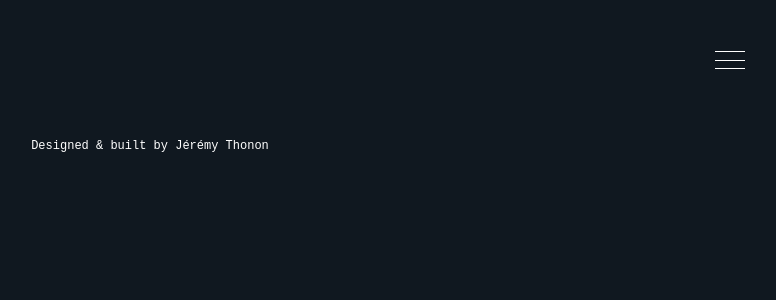
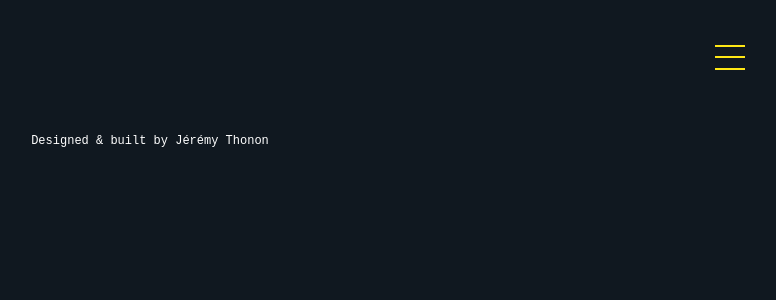
Before and after one commit to JeremyThonon/portfolio, an Angular app: page / in a window 1280 px wide. Shown: the top 300 px of the page, without its empty margins (490-1266 px from the left). Built offline with nearby package versions, Linux system fonts and the light colour scheme.

Commit message:
feat(header): styling menu toggle

```diff
--- a/src/app/shared/components/menus/menu-mobile/menu-mobile.component.html
+++ b/src/app/shared/components/menus/menu-mobile/menu-mobile.component.html
@@ -1,5 +1,9 @@
 <div class="menu-mobile">
-    <button class="menu-mobile__toggle">
+    <button
+        (click)="toggleMenu()"
+        class="menu-mobile__toggle"
+        [ngClass]="{'open': isOpen}"
+    >
         <span class="line"></span>
         <span class="line"></span>
         <span class="line"></span>
--- a/src/app/shared/components/menus/menu-mobile/menu-mobile.component.scss
+++ b/src/app/shared/components/menus/menu-mobile/menu-mobile.component.scss
@@ -1,35 +1,36 @@
 @import '../../../../../sass/main';
 
 .menu-mobile {
+    z-index: 10;
+
     &__toggle {
         width: 4rem;
-        height: 4rem;
+        height: 3.5rem;
         padding: 0 0.5rem;
         display: flex;
         flex-direction: column;
-        align-items: flex-start;
-        justify-content: center;
-        gap: 0.75rem;
+        align-items: center;
+        justify-content: space-around;
         background-color: transparent;
+        cursor: pointer;
 
         .line {
             width: 100%;
-            height: 0.1rem;
-            background-color: $main-white;
+            height: 0.2rem;
+            background-color: $main-yellow-bright;
             transition: all 0.250s ease-in-out;
         }
 
-        &:hover {
-            cursor: pointer;
-
+        &.open {
             :nth-child(1) {
-                width: 40%;
+                transform: rotate(45deg) translateY(0.625rem) translateX(0.625rem);
             }
             :nth-child(2) {
-                width: 60%;
+                opacity: 0;
+                display: none;
             }
             :nth-child(3) {
-                width: 80%;
+                transform: rotate(-45deg) translateY(-0.625rem) translateX(0.625rem);
             }
         }
     }
--- a/src/app/shared/components/menus/menu-mobile/menu-mobile.component.ts
+++ b/src/app/shared/components/menus/menu-mobile/menu-mobile.component.ts
@@ -6,5 +6,9 @@ import { Component } from '@angular/core';
   styleUrl: './menu-mobile.component.scss'
 })
 export class MenuMobileComponent {
+  isOpen: boolean = false;
 
+  toggleMenu = () => {
+    this.isOpen = !this.isOpen;
+  }
 }
```
